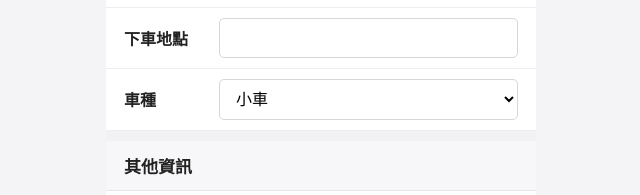
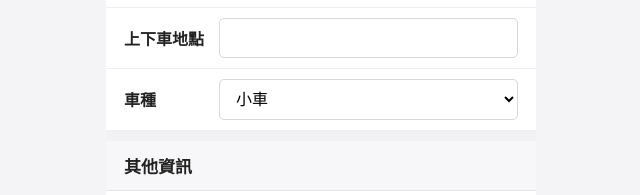
Before and after one commit to joywei43/airport-transfer-form-, a plain HTML site: page index.html in a window 1280 px wide. Shown: the part 515-710 px from the top of the page, 319-959 px from the left. Drawn offline with Linux system fonts and the light colour scheme.

Commit message:
Update location label text in index.html

```diff
--- a/index.html
+++ b/index.html
@@ -64,7 +64,7 @@
         </div>
 
         <div class="field">
-          <label id="locationLabel">下車地點</label>
+          <label id="locationLabel">上下車地點</label>
           <input type="text" name="location" required />
         </div>
 
```
